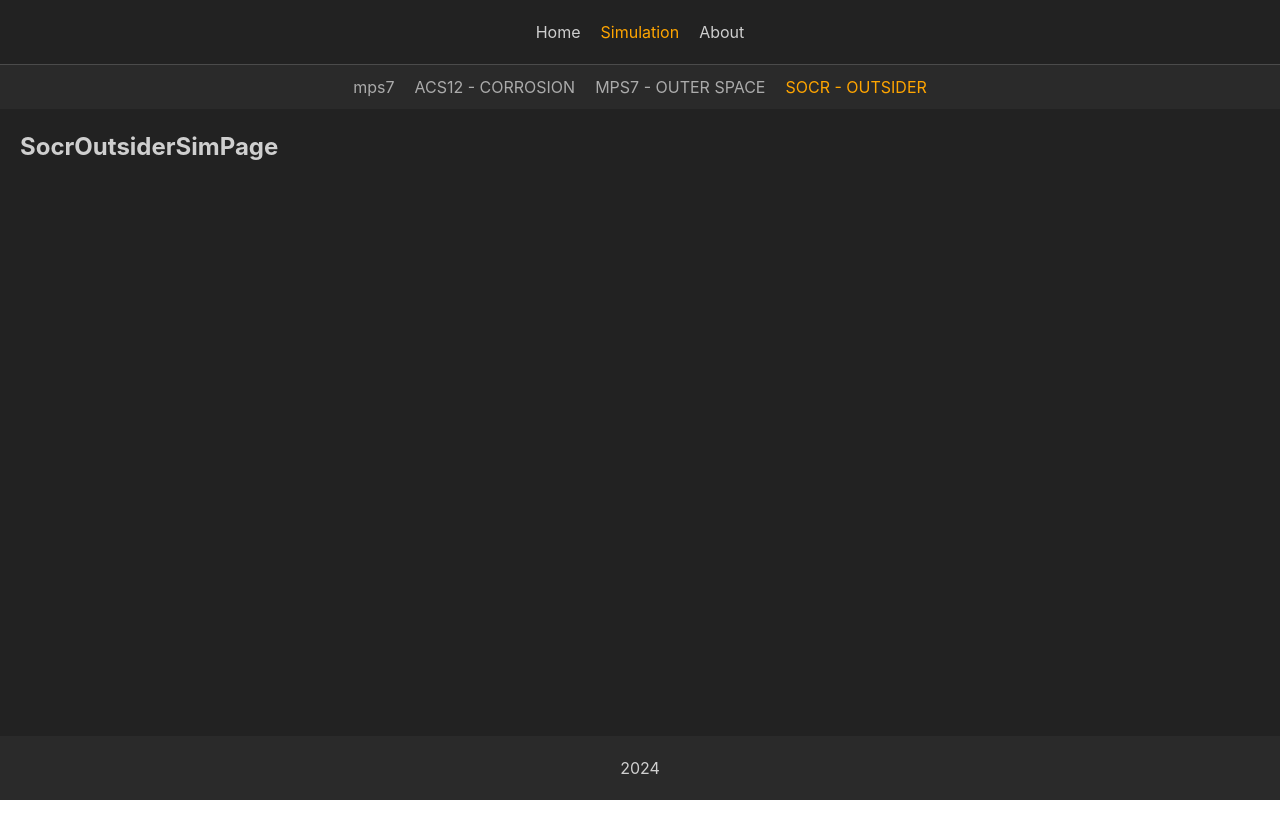
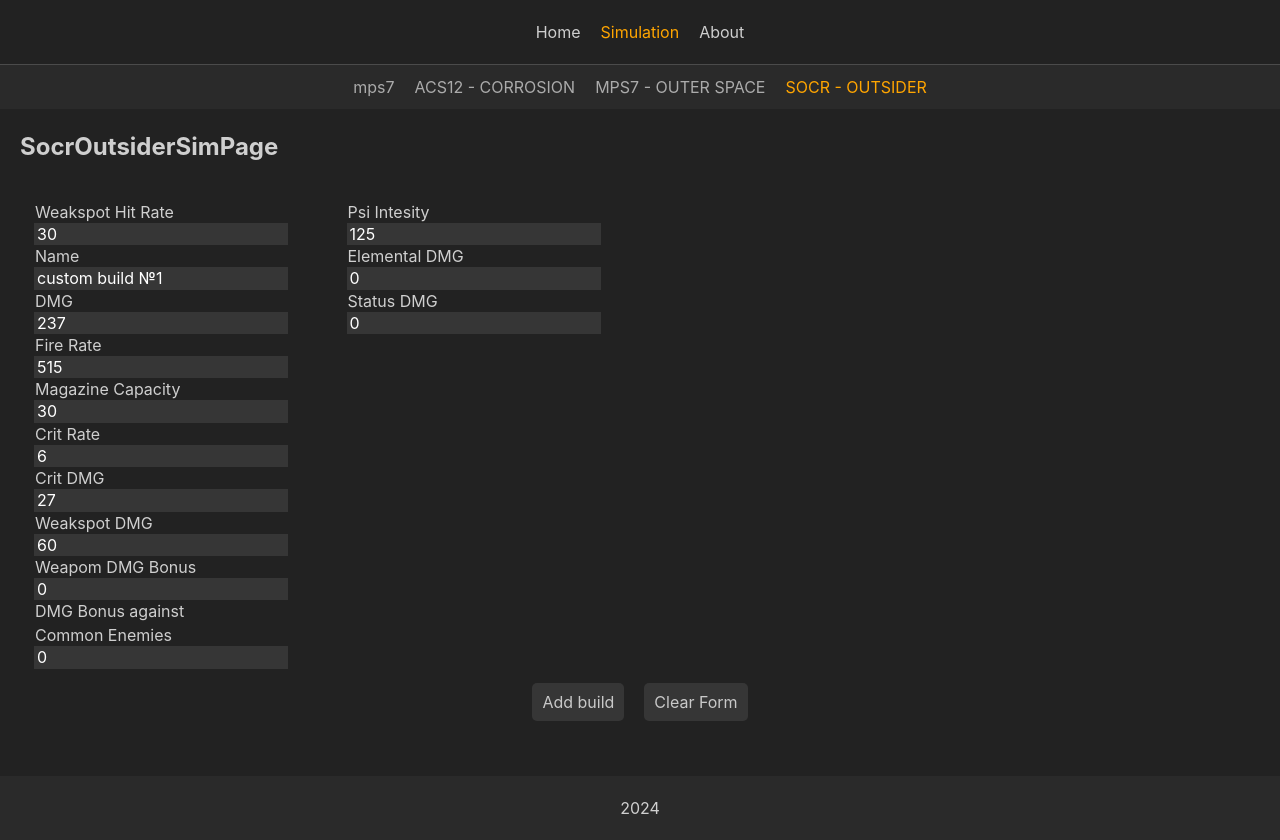
Before and after one commit to GinezisNWD/once-human-help, a React (Vite) app: page /simulation/socroutsider in a window 1280 px wide. Before the commit the page ends 800 px from the top, so only its background shows below. Built offline with nearby package versions, Linux system fonts and the light colour scheme.

Commit message:
feat: add functionality for SocrOutsiderSimPage and Mps 7 Outer Space Sim Page pages with mock getDps functions

```diff
--- a/src/pages/simulation/Acs12CorrosionSimPage.tsx
+++ b/src/pages/simulation/Acs12CorrosionSimPage.tsx
@@ -7,8 +7,8 @@ import { simulationSlice } from '../../store/reducers/simulationSlice'
 import { WeaponDpsCardList } from '../../components/weapon-dps-card-list/WeaponDpsCardList'
 
 export function Acs12CorrosionSimPage() {
-  const { acs12corrosion } = useAppSelector(state => state.simulationReducer.stats)
-  const { addAcs12CorrosionStats, addAcs12CorrosionSimulation, removeAcs12Corrosionstats } = simulationSlice.actions
+  const { acs12Corrosion } = useAppSelector(state => state.simulationReducer.stats)
+  const { addAcs12CorrosionStats, addAcs12CorrosionSimulation, removeAcs12CorrosionStats } = simulationSlice.actions
 
   const initValues: IAcs12CorrosionStats = {
     id: Date.now(),
@@ -24,16 +24,17 @@ export function Acs12CorrosionSimPage() {
     normalEnemiesDamage: 0,
     damageResistance: 95,
 
-    psiIntensity: 121,
+    psiIntensity: 125,
     psiMultiplier: 50,
     elementalDamage: 0,
     statusDamage: 0,
-    // указан на пухе
-    damageFactor: 15,
 
     triggerChance: 70,
     powerSurgeCritRate: 15,
     powerSurgeCritDamage: 15,
+
+    // уникальный для acs12, указан на пухе
+    damageFactor: 15,
 
     simulations: [],
   }
@@ -44,10 +45,10 @@ export function Acs12CorrosionSimPage() {
       <CombinedDpsForm isElemental={true} initValues={initValues} addStats={addAcs12CorrosionStats} />
 
       <WeaponDpsCardList>
-        {acs12corrosion.map(stats => <WeaponDpsCard
+        {acs12Corrosion.map(stats => <WeaponDpsCard
           stats={stats}
           addSimulationAction={addAcs12CorrosionSimulation}
-          removeBuildAction={removeAcs12Corrosionstats}
+          removeBuildAction={removeAcs12CorrosionStats}
           getDps={getAcs12CorrosionDps}
           key={stats.id}
         />)}
--- a/src/pages/simulation/Mps7OuterSpaceSimPage.tsx
+++ b/src/pages/simulation/Mps7OuterSpaceSimPage.tsx
@@ -1,5 +1,58 @@
+import { CombinedDpsForm } from "../../components/combined-dps-form/CombinedDpsForm"
+import { WeaponDpsCardList } from "../../components/weapon-dps-card-list/WeaponDpsCardList"
+import { WeaponDpsCard } from "../../components/weapon-dps-card/WeaponDpsCard"
+import { useAppSelector } from "../../hooks/redux"
+import { IMps7OuterSpaceStats } from "../../models/IStats"
+import { simulationSlice } from '../../store/reducers/simulationSlice'
+import { getMps7OuterSpaceDps } from "../../utils/simulation"
+
 export function Mps7OuterSpaceSimPage() {
+
+  const { mps7OuterSpace } = useAppSelector(state => state.simulationReducer.stats)
+  const { addMps7OuterSpaceStats, addMps7OuterSpaceSimulation, removeMps7OuterSpacestats } = simulationSlice.actions
+
+  const initValues: IMps7OuterSpaceStats = {
+    id: Date.now(),
+    weakspotHitRate: 30,
+    name: 'custom build №1',
+    basicDamage: 192,
+    fireRate: 850,
+    magazineCapacity: 35,
+    critRate: 8,
+    critDamage: 30,
+    weakspotDamage: 50,
+    weaponDmgBonus: 0,
+    normalEnemiesDamage: 0,
+    damageResistance: 95,
+
+    psiIntensity: 125,
+    psiMultiplier: 50,
+    elementalDamage: 0,
+    statusDamage: 0,
+
+    triggerChance: 25,
+
+    simulations: [],
+  }
+
+
   return (
-    <h2>Mps7OuterSpaceSimPage</h2>
+    <div>
+      <h2>Mps7OuterSpaceSimPage</h2>
+      <CombinedDpsForm isElemental={true} initValues={initValues} addStats={addMps7OuterSpaceStats} />
+
+      <WeaponDpsCardList>
+        {mps7OuterSpace.map(stats => <WeaponDpsCard
+          stats={stats}
+          addSimulationAction={addMps7OuterSpaceSimulation}
+          removeBuildAction={removeMps7OuterSpacestats}
+          getDps={getMps7OuterSpaceDps}
+          key={stats.id}
+        />)}
+      </WeaponDpsCardList>
+    </div>
   )
 }
+
+
+// Mps7OuterSpace
--- a/src/pages/simulation/Mps7SimPage.tsx
+++ b/src/pages/simulation/Mps7SimPage.tsx
@@ -8,7 +8,7 @@ import { CombinedDpsForm } from '../../components/combined-dps-form/CombinedDpsF
 
 export function Mps7SimPage() {
   const { mps7 } = useAppSelector(state => state.simulationReducer.stats)
-  const { addMps7Stats, addMps7Simulation, removeMps7stats } = simulationSlice.actions
+  const { addMps7Stats, addMps7Simulation, removeMps7Stats } = simulationSlice.actions
 
   const initValues: IWeaponStats = {
     id: Date.now(),
@@ -34,7 +34,7 @@ export function Mps7SimPage() {
         {mps7.map(stats => <WeaponDpsCard
           stats={stats}
           addSimulationAction={addMps7Simulation}
-          removeBuildAction={removeMps7stats}
+          removeBuildAction={removeMps7Stats}
           getDps={getMps7Dps}
           key={stats.id}
         />)}
--- a/src/pages/simulation/SocrOutsiderSimPage.tsx
+++ b/src/pages/simulation/SocrOutsiderSimPage.tsx
@@ -1,7 +1,58 @@
-import React from 'react'
+import { CombinedDpsForm } from "../../components/combined-dps-form/CombinedDpsForm"
+import { WeaponDpsCardList } from "../../components/weapon-dps-card-list/WeaponDpsCardList"
+import { WeaponDpsCard } from "../../components/weapon-dps-card/WeaponDpsCard"
+import { useAppSelector } from "../../hooks/redux"
+import { ISocrOutsiderStats } from "../../models/IStats"
+import { simulationSlice } from '../../store/reducers/simulationSlice'
+import { getSocrOutsiderDps } from "../../utils/simulation"
 
 export function SocrOutsiderSimPage() {
+  const { socrOutsider } = useAppSelector(state => state.simulationReducer.stats)
+  const { addSocrOutsiderStats, addSocrOutsiderSimulation, removeSocrOutsiderstats } = simulationSlice.actions
+
+  const initValues: ISocrOutsiderStats = {
+    id: Date.now(),
+    weakspotHitRate: 30,
+    name: 'custom build №1',
+    basicDamage: 237,
+    fireRate: 515,
+    magazineCapacity: 30,
+    critRate: 6,
+    critDamage: 27,
+    weakspotDamage: 60,
+    weaponDmgBonus: 0,
+    normalEnemiesDamage: 0,
+    damageResistance: 100,
+
+    psiIntensity: 125,
+    psiMultiplier: 50,
+    elementalDamage: 0,
+    statusDamage: 0,
+
+    triggerChance: 35,
+
+    simulations: [],
+  }
+
+
   return (
-    <h2>SocrOutsiderSimPage</h2>
+    <div>
+      <h2>SocrOutsiderSimPage</h2>
+      <CombinedDpsForm isElemental={true} initValues={initValues} addStats={addSocrOutsiderStats} />
+
+      <WeaponDpsCardList>
+        {socrOutsider.map(stats => <WeaponDpsCard
+          stats={stats}
+          addSimulationAction={addSocrOutsiderSimulation}
+          removeBuildAction={removeSocrOutsiderstats}
+          getDps={getSocrOutsiderDps}
+          key={stats.id}
+        />)}
+      </WeaponDpsCardList>
+    </div>
+
   )
 }
+
+
+// SocrOutsider
--- a/src/store/reducers/simulationSlice.ts
+++ b/src/store/reducers/simulationSlice.ts
@@ -1,17 +1,21 @@
 import { createSlice, PayloadAction } from "@reduxjs/toolkit"
-import { IWeaponStats, ISimulationReport, IAcs12CorrosionStats } from "../../models/IStats"
+import { IWeaponStats, ISimulationReport, IAcs12CorrosionStats, IMps7OuterSpaceStats, ISocrOutsiderStats } from "../../models/IStats"
 
 interface SimulationState {
   stats: {
     mps7: IWeaponStats[],
-    acs12corrosion: IAcs12CorrosionStats[]
+    acs12Corrosion: IAcs12CorrosionStats[],
+    mps7OuterSpace: IMps7OuterSpaceStats[],
+    socrOutsider: ISocrOutsiderStats[],
   }
 }
 
 const initialState: SimulationState = {
   stats: {
     mps7: [],
-    acs12corrosion: [],
+    acs12Corrosion: [],
+    mps7OuterSpace: [],
+    socrOutsider: [],
   }
 }
 
@@ -23,7 +27,7 @@ export const simulationSlice = createSlice({
     addMps7Stats(state, action: PayloadAction<IWeaponStats>) {
       state.stats.mps7.push(action.payload)
     },
-    removeMps7stats(state, action: PayloadAction<number>) {
+    removeMps7Stats(state, action: PayloadAction<number>) {
       state.stats.mps7 = state.stats.mps7.filter((elem) => elem.id !== action.payload)
     },
     addMps7Simulation(state, action: PayloadAction<{ id: number, value: ISimulationReport }>,) {
@@ -31,13 +35,37 @@ export const simulationSlice = createSlice({
       item?.simulations.push(action.payload.value)
     },
     addAcs12CorrosionStats(state, action: PayloadAction<IAcs12CorrosionStats>) {
-      state.stats.acs12corrosion.push(action.payload)
+      state.stats.acs12Corrosion.push(action.payload)
     },
-    removeAcs12Corrosionstats(state, action: PayloadAction<number>) {
-      state.stats.acs12corrosion = state.stats.acs12corrosion.filter((elem) => elem.id !== action.payload)
+    removeAcs12CorrosionStats(state, action: PayloadAction<number>) {
+      state.stats.acs12Corrosion = state.stats.acs12Corrosion.filter((elem) => elem.id !== action.payload)
     },
     addAcs12CorrosionSimulation(state, action: PayloadAction<{ id: number, value: ISimulationReport }>,) {
-      const item = state.stats.acs12corrosion.find(elem => elem.id === action.payload.id)
+      const item = state.stats.acs12Corrosion.find(elem => elem.id === action.payload.id)
+      item?.simulations.push(action.payload.value)
+    },
+
+
+
+    addMps7OuterSpaceStats(state, action: PayloadAction<IMps7OuterSpaceStats>) {
+      state.stats.mps7OuterSpace.push(action.payload)
+    },
+    removeMps7OuterSpacestats(state, action: PayloadAction<number>) {
+      state.stats.mps7OuterSpace = state.stats.mps7OuterSpace.filter((elem) => elem.id !== action.payload)
+    },
+    addMps7OuterSpaceSimulation(state, action: PayloadAction<{ id: number, value: ISimulationReport }>,) {
+      const item = state.stats.mps7OuterSpace.find(elem => elem.id === action.payload.id)
+      item?.simulations.push(action.payload.value)
+    },
+
+    addSocrOutsiderStats(state, action: PayloadAction<ISocrOutsiderStats>) {
+      state.stats.socrOutsider.push(action.payload)
+    },
+    removeSocrOutsiderstats(state, action: PayloadAction<number>) {
+      state.stats.socrOutsider = state.stats.socrOutsider.filter((elem) => elem.id !== action.payload)
+    },
+    addSocrOutsiderSimulation(state, action: PayloadAction<{ id: number, value: ISimulationReport }>,) {
+      const item = state.stats.socrOutsider.find(elem => elem.id === action.payload.id)
       item?.simulations.push(action.payload.value)
     },
   },
--- a/src/utils/simulation.ts
+++ b/src/utils/simulation.ts
@@ -1,4 +1,4 @@
-import { advancedShot, IAcs12CorrosionStats, ISimulationReport, IWeaponStats } from "../models/IStats";
+import { advancedShot, IAcs12CorrosionStats, IMps7OuterSpaceStats, ISimulationReport, ISocrOutsiderStats, IWeaponStats } from "../models/IStats";
 
 export function isCrit(critRate: number) {
   return critRate >= Math.random() * 100
@@ -93,6 +93,57 @@ export function getAcs12CorrosionDps(stats: IAcs12CorrosionStats) {
   return result
 }
 
+export function getMps7OuterSpaceDps(stats: IMps7OuterSpaceStats) {
+  const copyStats = structuredClone(stats)
+  const result: ISimulationReport = {
+    totalDamage: 0,
+    weaponDamage: 0,
+    detailedDpsCheck: []
+  }
+
+  for (let i = 0; i < copyStats.magazineCapacity; i++) {
+    const hit = {
+      damage: 0,
+      isCrit: isCrit(copyStats.critRate),
+      isWeakspot: isWeakspot(copyStats.weakspotHitRate),
+    }
+    hit.damage = getDamagePerHit(copyStats, hit.isCrit, hit.isWeakspot)
+    result.detailedDpsCheck.push(hit)
+  }
+
+  result.weaponDamage = result.detailedDpsCheck.reduce((acc, elem) => acc + elem.damage, 0)
+
+  result.totalDamage = result.weaponDamage
+
+  return result
+}
+
+export function getSocrOutsiderDps(stats: ISocrOutsiderStats) {
+  const copyStats = structuredClone(stats)
+  const result: ISimulationReport = {
+    totalDamage: 0,
+    weaponDamage: 0,
+    detailedDpsCheck: []
+  }
+
+  for (let i = 0; i < copyStats.magazineCapacity; i++) {
+    const hit = {
+      damage: 0,
+      isCrit: isCrit(copyStats.critRate),
+      isWeakspot: isWeakspot(copyStats.weakspotHitRate),
+    }
+    hit.damage = getDamagePerHit(copyStats, hit.isCrit, hit.isWeakspot)
+    result.detailedDpsCheck.push(hit)
+  }
+
+  result.weaponDamage = result.detailedDpsCheck.reduce((acc, elem) => acc + elem.damage, 0)
+
+  result.totalDamage = result.weaponDamage
+
+  return result
+}
+
+
 
 export function getDamagePerHit(stats: IWeaponStats, isCrit: boolean, isWeakspot: boolean) {
   const additionalCritDMG = stats.basicDamage * stats.critDamage / 100
```
Also changed, not shown: src/models/IStats.ts (+8 -1 lines).
